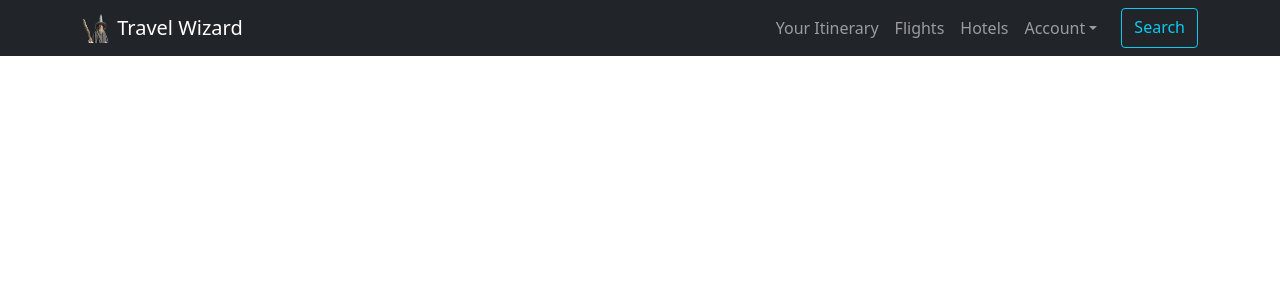
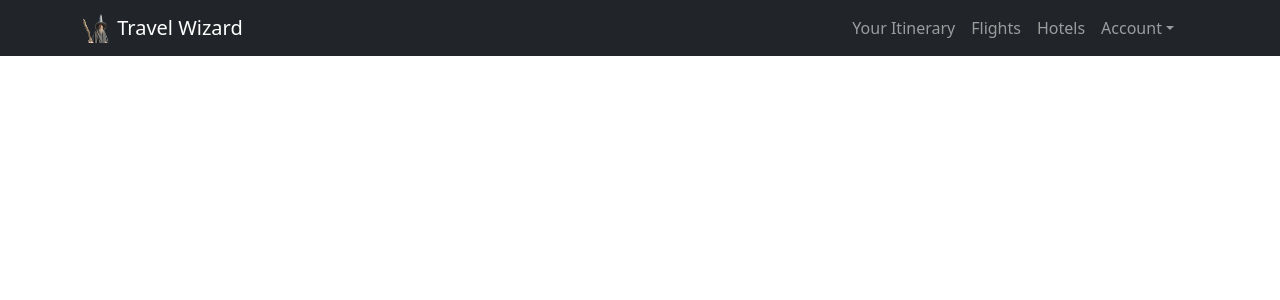
Before and after one commit to avinash-rdy2903/travel-wizard-react, a React (Create React App) app: page / in a window 1280 px wide. Shown: the top 300 px of the page. Built offline with nearby package versions, Linux system fonts and the light colour scheme.

Commit message:
removed stray search button in nav bar

```diff
--- a/src/components/NavBar/navbar.js
+++ b/src/components/NavBar/navbar.js
@@ -77,7 +77,7 @@ function NavigationBar() {
                     {/* TODO: info about saving search here: https://refine.dev/blog/material-ui-autocomplete-component/#what-is-material-ui */}
 
                   {/* </Stack> */}
-                  <Button variant="outline-info" href="/hotelcards">Search</Button>
+                  {/* <Button variant="outline-info" href="/hotelcards">Search</Button> */}
                 </Form>
               </Offcanvas.Body>
             </Navbar.Offcanvas>
```
